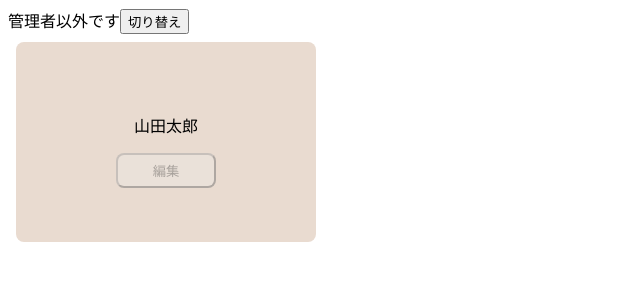
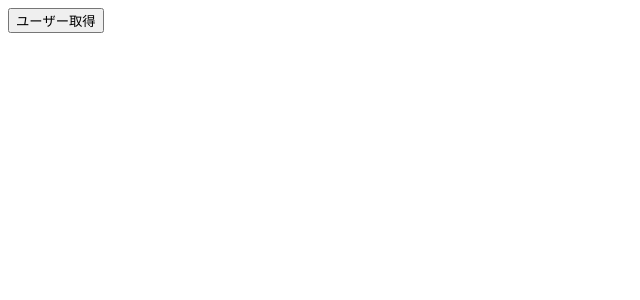
Before and after one commit to ballboyst/React-my-test, a React (Create React App) app in the folder my-test-app/: page / in a window 1280 px wide. Shown: the top 300 px of the page, without its empty margins (0-640 px from the left). Built offline with nearby package versions, Linux system fonts and the light colour scheme.

Commit message:
ended p247

```diff
--- a/my-test-app/package.json
+++ b/my-test-app/package.json
@@ -6,6 +6,7 @@
     "@testing-library/jest-dom": "^5.17.0",
     "@testing-library/react": "^13.4.0",
     "@testing-library/user-event": "^13.5.0",
+    "axios": "^1.7.2",
     "react": "^18.3.1",
     "react-dom": "^18.3.1",
     "react-scripts": "^5.0.1",
--- a/my-test-app/src/App.jsx
+++ b/my-test-app/src/App.jsx
@@ -1,18 +1,42 @@
-import { Card } from "./components/Card";
-import { useContext } from "react"
-import { AdminFlagContext } from "./components/providers/AdminFlagProvider";
+import { useState } from "react";
+import axios from "axios";
+
+
 
 export const App = () => {
-    const {isAdmin, setIsAdmin} = useContext(AdminFlagContext);
+    const [userList, setUserList] = useState([]);
+    const [isLoading, setIsLoading] = useState(false);
+    const [isError, setIsError] = useState(false);
 
-    // 切り替え押下時
-    const onClickSwitch = () => setIsAdmin(!isAdmin);
+    const onClickFetchUser = () => {
+        setIsLoading(true);
+        setIsError(false);
 
-    return (
-        <div>
-            {isAdmin ? <span>管理者です</span> : <span>管理者以外です</span>}
-            <button onClick={onClickSwitch}>切り替え</button>
-            <Card isAdmin={isAdmin} />
-        </div>
-    );
+    axios
+        .get("https://example.com/users")
+        .then(result => {
+            const users =  result.data.map(user => ({
+                id: user.id,
+                name: `${user.lastname} ${user.firstname}`,
+                age: user.age
+        }));
+        setUserList(users);
+    })
+    .catch(() => setIsError(true))
+    .finally(() => setIsLoading(false));
 };
+
+return (
+    <div>
+        <button onClick={onClickFetchUser}>ユーザー取得</button>
+        {isError && <p style={{ color: "red"}}>エラーが発生しました</p>}
+        {isLoading ? (
+            <p>データ取得中です</p>
+        ) : (
+            userList.map(user => (
+                <p key={user.id}>{`${user.id}:${user.name}(${user.age}歳`}</p>
+            ))
+        )}
+    </div>
+);
+};
```
Also changed, not shown: 1 other file (tests, documents, lock files or other folders).
